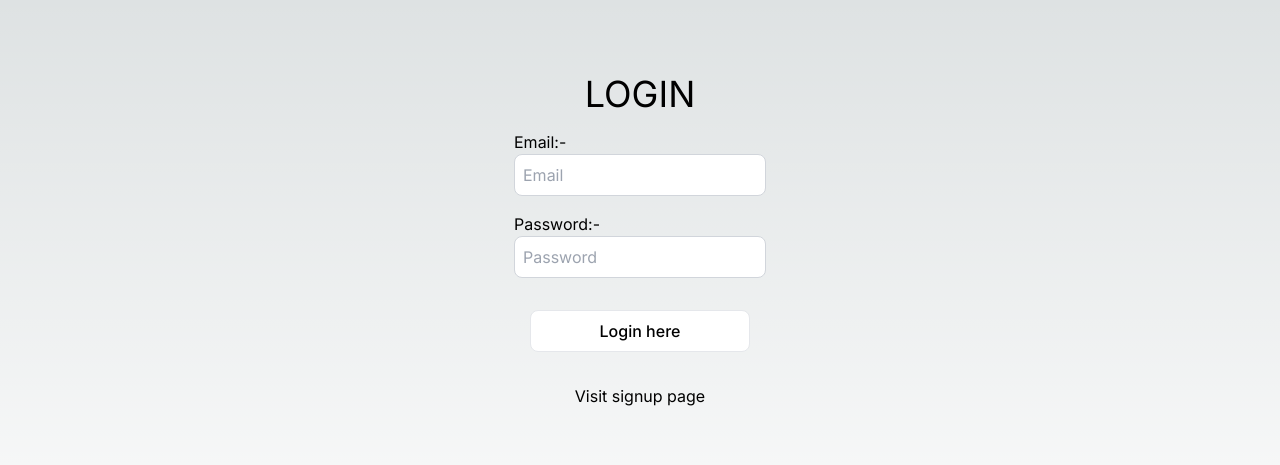
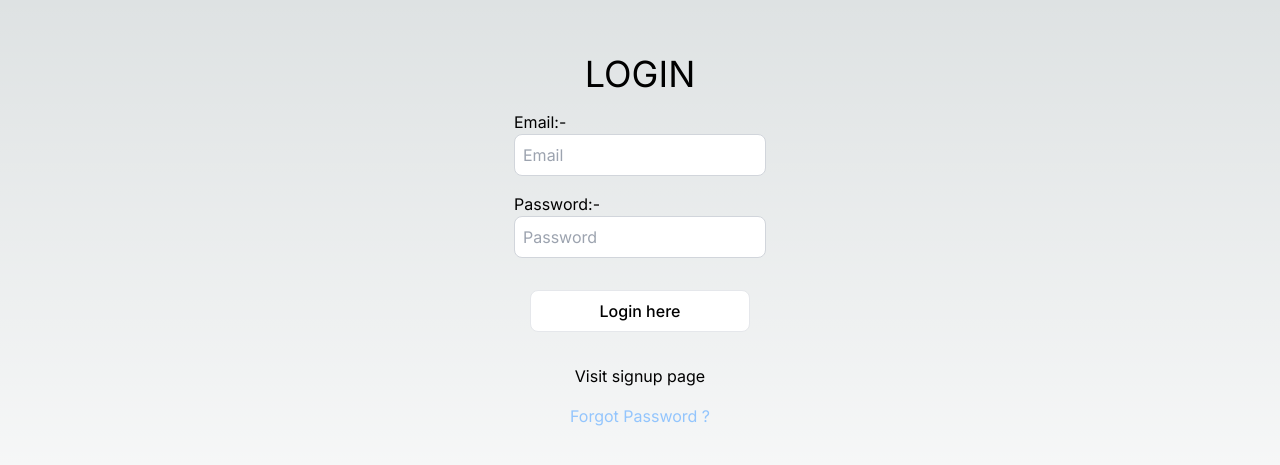
Before and after one commit to AakashJyoti/master_next, a Next.js app: page /login in a window 1280 px wide. Shown: the part 159-624 px from the top of the page. Built offline with nearby package versions, Linux system fonts and the light colour scheme.

Commit message:
minnot changes

```diff
--- a/src/app/createNewPassword/page.tsx
+++ b/src/app/createNewPassword/page.tsx
@@ -114,7 +114,7 @@ export default function ForgotPasswordPage() {
         <button
           type="submit"
           disabled={!loading ? false : true}
-          className="p-2 border border-gray-200 rounded-lg m-4 focus:outline-none focus:border-gray-600 bg-white text-black font-medium disabled:bg-black disabled:text-white"
+          className="p-2 border border-gray-200 rounded-lg m-4 focus:outline-none focus:border-gray-600 bg-white text-black font-medium disabled:bg-black disabled:text-white hover:border-gray-600 hover:font-semibold"
         >
           {loading ? "Creating..." : "Create New Password"}
         </button>
--- a/src/app/forgotPassword/page.tsx
+++ b/src/app/forgotPassword/page.tsx
@@ -48,7 +48,7 @@ export default function ForgotPasswordPage() {
 
   return (
     <div className="flex flex-col items-center justify-center min-h-screen py-2">
-      <h1 className="text-4xl">LOGIN</h1>
+      <h1 className="text-4xl">FORGOT PASSWORD</h1>
       <form
         onSubmit={handleSubmit(handleForgotPssword)}
         className="flex flex-col m-4"
@@ -77,13 +77,13 @@ export default function ForgotPasswordPage() {
         <button
           type="submit"
           disabled={!loading ? false : true}
-          className="p-2 border border-gray-200 rounded-lg m-4 focus:outline-none focus:border-gray-600 bg-white text-black font-medium disabled:bg-black disabled:text-white"
+          className="p-2 border border-gray-200 rounded-lg m-4 focus:outline-none focus:border-gray-600 bg-white text-black font-medium disabled:bg-black disabled:text-white hover:border-gray-600 hover:font-semibold"
         >
           {loading ? "Creating..." : "Create New Password"}
         </button>
       </form>
 
-      <Link href={"/signup"}>Visit signup page</Link>
+      <Link href={"/login"}>Visit login page</Link>
       <Toaster />
     </div>
   );
--- a/src/app/login/page.tsx
+++ b/src/app/login/page.tsx
@@ -97,13 +97,19 @@ export default function LoginPage() {
         <button
           type="submit"
           disabled={!loading ? false : true}
-          className="p-2 border border-gray-200 rounded-lg m-4 focus:outline-none focus:border-gray-600 bg-white text-black font-medium disabled:bg-black disabled:text-white"
+          className="p-2 border border-gray-200 rounded-lg m-4 focus:outline-none focus:border-gray-600 bg-white text-black font-medium disabled:bg-black disabled:text-white hover:border-gray-600 hover:font-semibold"
         >
           {loading ? "Logging in..." : "Login here"}
         </button>
       </form>
 
       <Link href={"/signup"}>Visit signup page</Link>
+      <Link
+        href={"/forgotPassword"}
+        className="mt-4 text-blue-300 hover:text-blue-400"
+      >
+        Forgot Password ?
+      </Link>
       <Toaster />
     </div>
   );
--- a/src/app/signup/page.tsx
+++ b/src/app/signup/page.tsx
@@ -116,7 +116,7 @@ export default function SignUpPage() {
         <button
           type="submit"
           disabled={!loading ? false : true}
-          className="p-2 border border-gray-200 rounded-lg m-4 focus:outline-none focus:border-gray-600 bg-white text-black font-medium disabled:bg-black disabled:text-white"
+          className="p-2 border border-gray-200 rounded-lg m-4 focus:outline-none focus:border-gray-600 bg-white text-black font-medium disabled:bg-black disabled:text-white hover:border-gray-600 hover:font-semibold"
         >
           {loading ? "Signing up..." : "Signup here"}
         </button>
```
